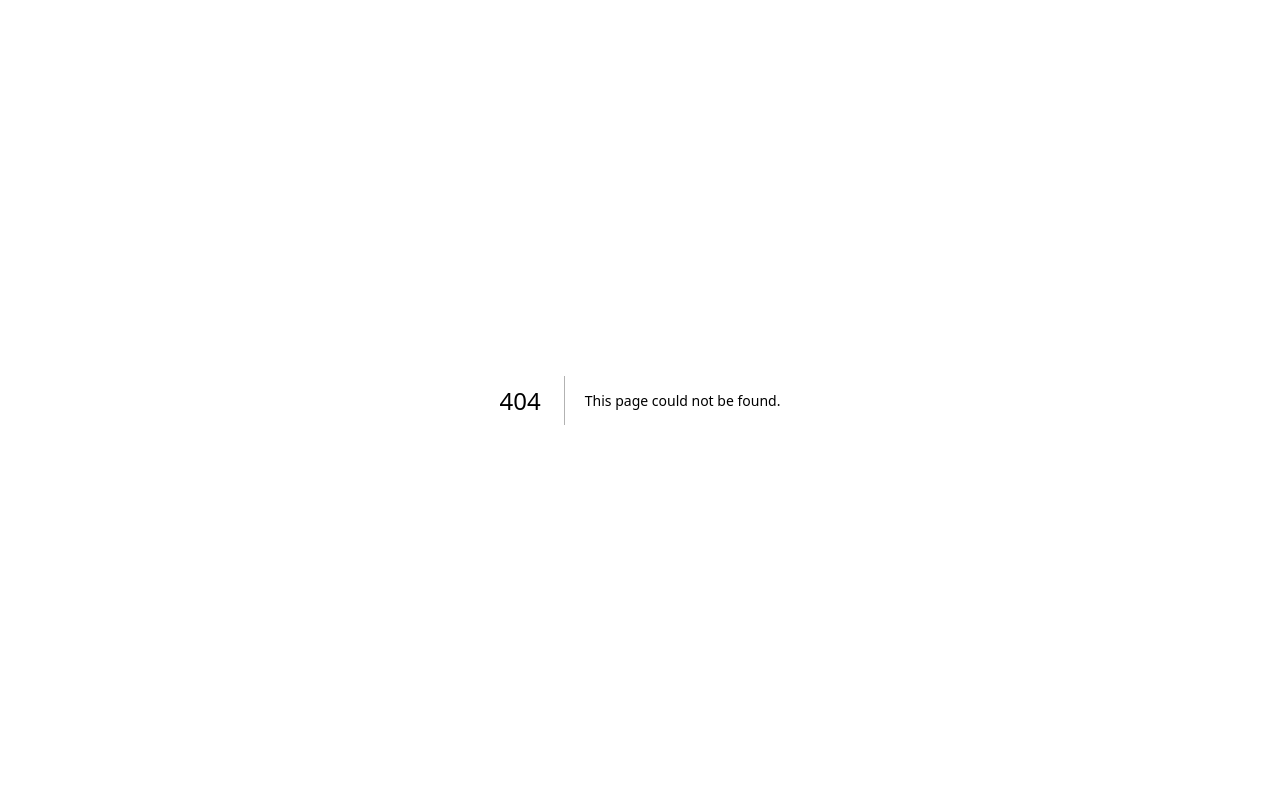
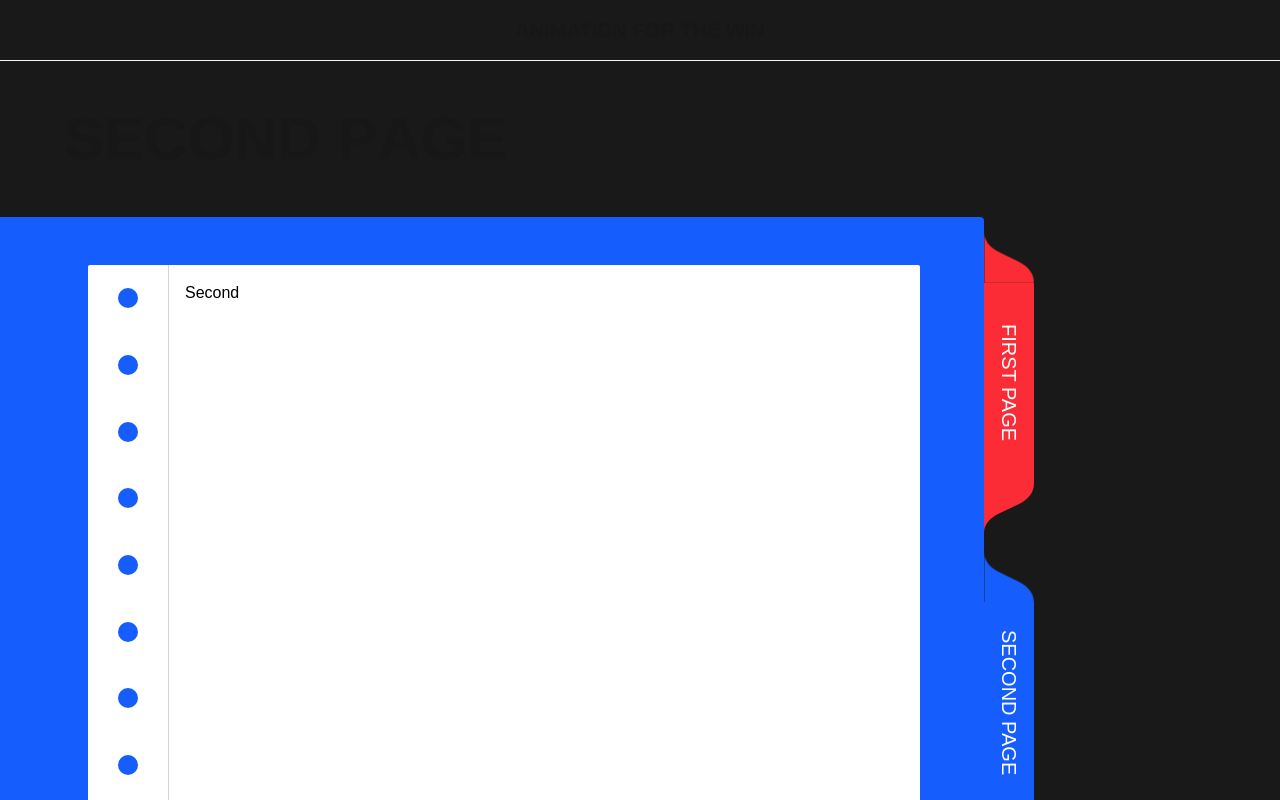
Before and after one commit to AhmedMohamed800/animation-for-the-win, a Next.js app: page /animations/book-pages/second-page in a window 1280 px wide. Before the commit this address had no page. Shown: the top 800 px of the page. Built offline with nearby package versions, Linux system fonts and the light colour scheme.

Commit message:
feat(books-page): create books-page animation

```diff
--- /dev/null
+++ b/app/animations/book-pages/_components/BookMark.tsx
@@ -0,0 +1,21 @@
+export default function BookMark({
+  direction,
+  color,
+}: {
+  color: string;
+  direction: "left" | "right";
+}) {
+  return (
+    <svg
+      viewBox="0 0 62 44"
+      className={`block w-full  ${direction === "left" ? "rotate-90 h-[50px] " : "rotate-90 rotate-y-180 h-[49.6px] "}`}
+      preserveAspectRatio="none"
+      xmlns="http://www.w3.org/2000/svg"
+    >
+      <path
+        d="M1.1449 -2.54901e-05L-521.145 -2.66006e-06C-531.065 -2.22644e-06 -540.343 4.90374 -545.932 13.0999L-558.55 31.6066C-563.837 39.3607 -572.615 44 -582 44L62 44C52.6151 44 43.8369 39.3607 38.5499 31.6066L25.9318 13.0999C20.3434 4.90373 11.0649 -2.59237e-05 1.1449 -2.54901e-05Z"
+        fill={color}
+      />
+    </svg>
+  );
+}
--- /dev/null
+++ b/app/animations/book-pages/_components/PapperEdge.tsx
@@ -0,0 +1,13 @@
+export default function PapperEdge({ color }: { color: string }) {
+  return (
+    <div className="flex flex-col items-center justify-around w-12 px-10 border-r border-r-gray-300">
+      {Array.from({ length: 12 }).map((_, index) => (
+        <div
+          key={index}
+          className="w-5 h-5 rounded-full"
+          style={{ backgroundColor: color }}
+        />
+      ))}
+    </div>
+  );
+}
--- /dev/null
+++ b/app/animations/book-pages/_components/TransitionLink.tsx
@@ -0,0 +1,45 @@
+"use client";
+import { usePathname, useRouter } from "next/navigation";
+import { animatePageOut } from "../_utils/animation";
+import BookMark from "./BookMark";
+
+interface Props {
+  href: string;
+  label: string;
+  className?: string;
+  color: string;
+}
+
+const TrainsitoinLink = ({ href, label, className, color }: Props) => {
+  const router = useRouter();
+  const pathName = usePathname();
+
+  const handleClick = () => {
+    if (pathName !== href) {
+      animatePageOut(href, router);
+    }
+  };
+
+  return (
+    <div
+      onClick={handleClick}
+      className={`flex flex-col  relative w-[50px] ${className}`}
+    >
+      <BookMark color={color} direction="right" />
+
+      <button
+        className="relative  font-light uppercase z-10 w-full h-[200px] text-[20px] cursor-pointer f text-white"
+        style={{
+          writingMode: "vertical-rl",
+          backgroundColor: color,
+        }}
+      >
+        {label}
+      </button>
+
+      <BookMark color={color} direction="left" />
+    </div>
+  );
+};
+
+export default TrainsitoinLink;
--- /dev/null
+++ b/app/animations/book-pages/_utils/animation.ts
@@ -0,0 +1,90 @@
+import { AppRouterInstance } from "next/dist/shared/lib/app-router-context.shared-runtime";
+import gsap from "gsap";
+import SplitText from "gsap/SplitText";
+import ScrollToPlugin from "gsap/ScrollToPlugin";
+import ScrollTrigger from "gsap/ScrollTrigger";
+
+gsap.registerPlugin(SplitText, ScrollToPlugin, ScrollTrigger);
+
+export const animatePageIn = () => {
+  const pageTitle = document.querySelector(".page-title");
+  const bookContent = document.querySelector(".book-content");
+  const bookCover = document.querySelector(".book-cover");
+
+  document.fonts.ready.then(() => {
+    const split = SplitText.create(pageTitle, { type: "chars", mask: "chars" });
+
+    gsap.set(split.chars, {
+      xPercent: 100,
+    });
+
+    gsap.set(pageTitle, {
+      opacity: 1,
+    });
+
+    gsap.set(bookContent, {
+      backgroundColor: bookContent?.getAttribute("data-color") ?? "#fff",
+    });
+
+    const tl = gsap.timeline({});
+
+    tl.to(split.chars, {
+      xPercent: 0,
+      stagger: {
+        amount: 0.2,
+        ease: "back.out",
+        from: "end",
+      },
+
+      duration: 2,
+    })
+      .fromTo(
+        bookCover,
+        {
+          rotateY: 0,
+        },
+        {
+          rotateY: 180,
+          duration: 2,
+          boxShadow: 0,
+        },
+        "<",
+      )
+      .to(bookCover, {});
+  });
+};
+
+export const animatePageOut = (href: string, router: AppRouterInstance) => {
+  const pageTitle = document.querySelector(".page-title");
+  const bookCover = document.querySelector(".book-cover");
+  const bookContent = document.querySelector(".book-content");
+
+  document.fonts.ready.then(() => {
+    const split = SplitText.create(pageTitle, { type: "chars", mask: "chars" });
+
+    const tl = gsap.timeline({
+      onComplete: () => router.push(href),
+      onStart() {
+        gsap.to(window, { duration: 1, scrollTo: { y: 0 } });
+      },
+    });
+
+    tl.to(split.chars, {
+      xPercent: 100,
+      stagger: {
+        amount: 0.2,
+        ease: "back.in",
+        from: "end",
+      },
+
+      duration: 0.6,
+    }).to(
+      bookCover,
+      {
+        rotateY: 0,
+        duration: 0.6,
+      },
+      ">",
+    );
+  });
+};
--- /dev/null
+++ b/app/animations/book-pages/layout.tsx
@@ -0,0 +1,16 @@
+export default function DashboardLayout({
+  children,
+}: {
+  children: React.ReactNode;
+}) {
+  return (
+    <div className="realtive flex flex-col min-h-screen bg-[#191919]">
+      <nav className="flex items-center justify-center sticky top-0 left-0 z-3  gap-4 bg-[#191919] border-b border-b-gray-100 p-4 ">
+        <p className=" uppercase text-xl font-semibold">
+          Animation For The Win
+        </p>
+      </nav>
+      <main className=" h-full flex-1 bg-[#191919] mt-12">{children}</main>
+    </div>
+  );
+}
--- /dev/null
+++ b/app/animations/book-pages/page.tsx
@@ -0,0 +1,10 @@
+import PapperEdge from "./_components/PapperEdge";
+
+export default function BookPages() {
+  return (
+    <div className="flex rounded-xs bg-white text-black">
+      <PapperEdge color="red" />
+      <div className="pl-4  w-[80%] py-4 min-h-screen">First</div>
+    </div>
+  );
+}
--- /dev/null
+++ b/app/animations/book-pages/second-page/page.tsx
@@ -0,0 +1,10 @@
+import PapperEdge from "../_components/PapperEdge";
+
+export default function SecondBookPage() {
+  return (
+    <div className="flex rounded-xs bg-white text-black">
+      <PapperEdge color="#155dfc" />
+      <div className="pl-4  w-[80%] py-4 min-h-screen">Second</div>
+    </div>
+  );
+}
--- /dev/null
+++ b/app/animations/book-pages/template.tsx
@@ -0,0 +1,68 @@
+"use client";
+
+import gsap from "gsap";
+import { useGSAP } from "@gsap/react";
+import { usePathname } from "next/navigation";
+import { animatePageIn } from "./_utils/animation";
+import TrainsitoinLink from "./_components/TransitionLink";
+
+gsap.registerPlugin(useGSAP);
+
+export default function Template({ children }: { children: React.ReactNode }) {
+  useGSAP(() => {
+    animatePageIn();
+  }, []);
+
+  const pathname = usePathname();
+  const pageName = pathname
+    .split("/")
+    [pathname.split("/").length - 1].replace("-", " ");
+
+  return (
+    <>
+      <h1 className="page-title opacity-0 uppercase font-bold text-6xl mb-12 pl-16">
+        {pageName}
+      </h1>
+
+      <div
+        className="relative flex"
+        style={{
+          perspective: "2000px",
+        }}
+      >
+        <div
+          className="book-content  relative w-[75%]  rounded-l-none rounded-sm ml-6 py-12 px-16"
+          data-color={`${pageName.includes("second page") ? "#155dfc" : "#fb2c36"}`}
+          style={{
+            backgroundColor: `${pageName.includes("second page") ? "#155dfc" : "#fb2c36"}`,
+          }}
+        >
+          {children}
+
+          {/**/}
+          <div
+            className="book-cover absolute bg-inherit inset-0 size-full rounded-l-none rounded-sm z-2 "
+            style={{
+              transform: "rotateY(0deg)",
+              transformOrigin: "left center",
+              transformStyle: "preserve-3d",
+              transition: "background-color 0.1s 2s linear",
+            }}
+          ></div>
+        </div>
+        <div className="relative flex flex-col w-12 pt-4 gap-5  items-start ">
+          <TrainsitoinLink
+            label="First Page"
+            href="/animations/book-pages"
+            color="#fb2c36"
+          />
+          <TrainsitoinLink
+            label="Second Page"
+            href="/animations/book-pages/second-page"
+            color="#155dfc"
+          />
+        </div>
+      </div>
+    </>
+  );
+}
--- a/app/page.tsx
+++ b/app/page.tsx
@@ -116,6 +116,12 @@ export default function Home() {
         >
           Horizontal Reviews
         </Link>
+        <Link
+          href="/animations/book-pages"
+          className="border border-foreground px-4 py-2 hover:opacity-90"
+        >
+          Book Pages
+        </Link>
       </div>
     </div>
   );
```
